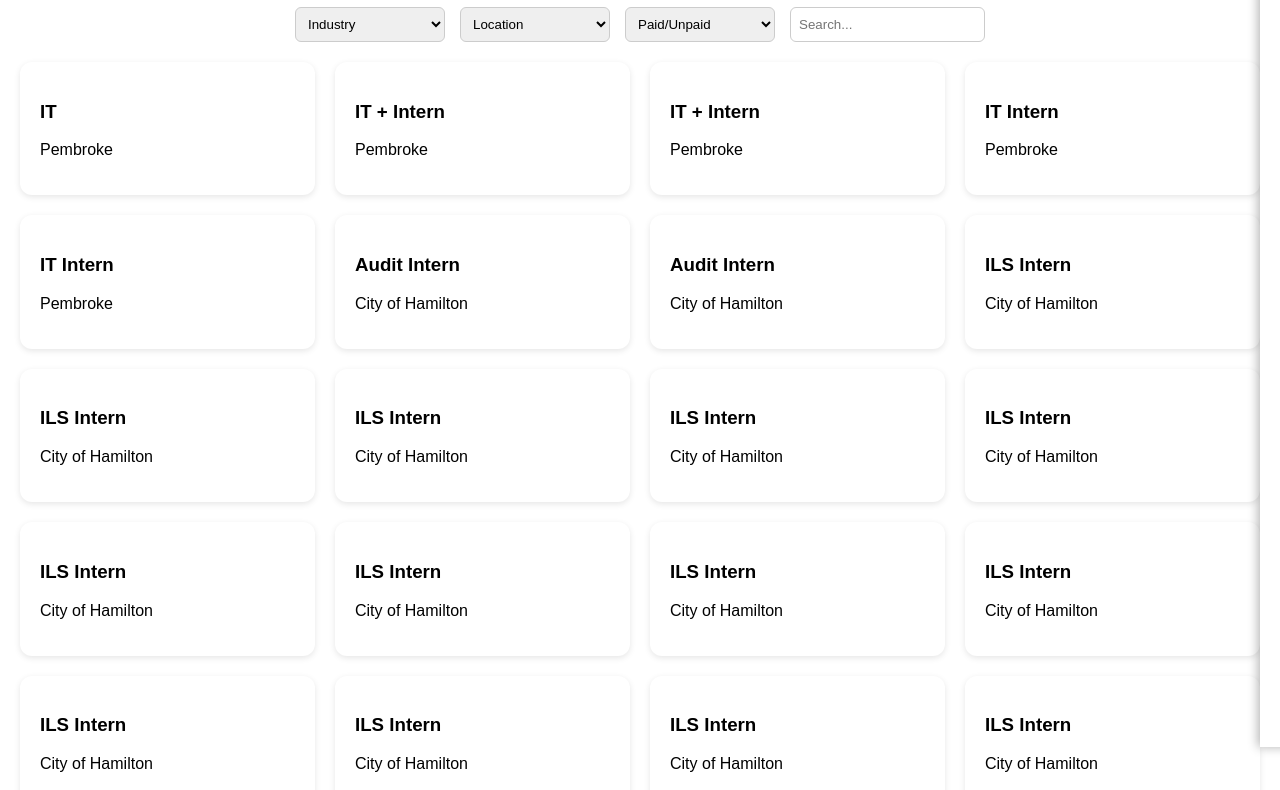
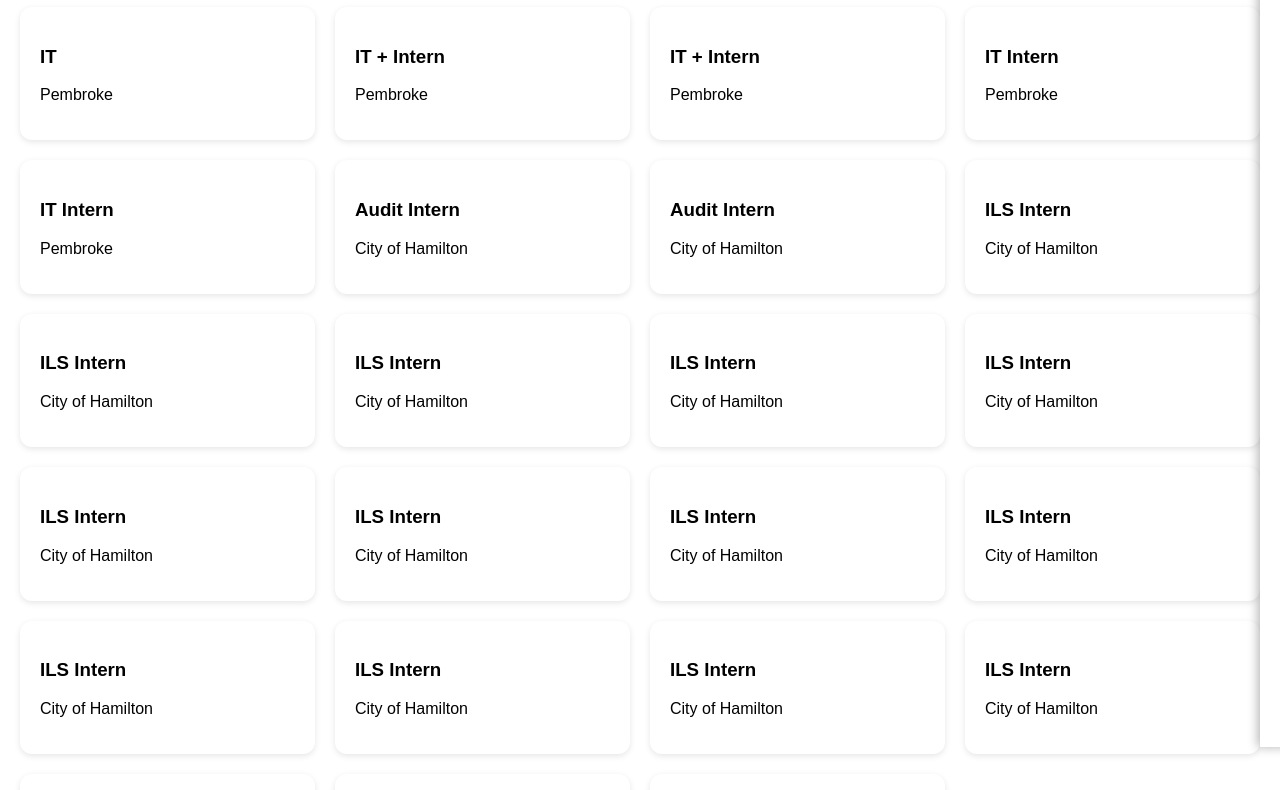
Before and after one commit to Internshipsbda/Internship-Job-Board, a plain HTML site: page index.html in a window 1280 px wide. Shown: the part 93-883 px from the top of the page. Drawn offline with Linux system fonts and the light colour scheme.

Commit message:
Update index.html

```diff
--- a/index.html
+++ b/index.html
@@ -7,28 +7,11 @@
   <style>
     body {
       font-family: Arial, sans-serif;
-      background: transparent; /* clear background for Squarespace */
+      background: transparent; /* keeps Squarespace background clear */
       margin: 0;
       padding: 20px;
     }
     h1 { text-align: center; }
-
-    /* Filters */
-    .filters {
-      display: flex;
-      flex-wrap: wrap;
-      justify-content: center;
-      gap: 15px;
-      margin-bottom: 20px;
-    }
-    select, input[type="text"] {
-      padding: 8px;
-      border-radius: 6px;
-      border: 1px solid #ccc;
-      min-width: 150px;
-    }
-
-    /* Grid + Cards */
     .grid {
       display: grid;
       grid-template-columns: repeat(auto-fit, minmax(280px, 1fr));
@@ -43,8 +26,6 @@
       transition: transform 0.2s;
     }
     .card:hover { transform: scale(1.02); }
-
-    /* Apply button */
     .apply-btn {
       display: inline-block;
       background: #ff914d;
@@ -54,9 +35,10 @@
       border-radius: 6px;
       font-weight: bold;
     }
-    .apply-btn:hover { background: #e56f26; }
-
-    /* Sidebar */
+    .apply-btn:hover {
+      background: #e56f26;
+    }
+    /* Sidebar styles */
     .sidebar {
       position: fixed;
       top: 0;
@@ -81,7 +63,6 @@
       right: 15px;
       cursor: pointer;
     }
-
     /* Overlay */
     .overlay {
       position: fixed;
@@ -89,7 +70,7 @@
       left: 0;
       width: 100%;
       height: 100%;
-      background: #D1DBE0;
+      background: #D1DBE0; /* your color */
       opacity: 0;
       pointer-events: none;
       transition: opacity 0.4s ease;
@@ -104,43 +85,6 @@
 <body>
 
   <h1>Internship Opportunities</h1>
-
-  <!-- Filter bar -->
-  <div class="filters">
-    <select id="industryFilter">
-      <option value="">Industry</option>
-      <option value="Insurance">Insurance</option>
-      <option value="Reinsurance">Reinsurance</option>
-      <option value="Consulting">Consulting</option>
-      <option value="Hospitality">Hospitality</option>
-      <option value="Tourism">Tourism</option>
-      <option value="Government">Government</option>
-      <option value="Technology">Technology</option>
-      <option value="Healthcare">Healthcare</option>
-      <option value="Education">Education</option>
-      <!-- Add all industries from your MS Form -->
-    </select>
-
-    <select id="locationFilter">
-      <option value="">Location</option>
-      <option value="City of Hamilton">City of Hamilton</option>
-      <option value="Pembroke">Pembroke</option>
-      <option value="St. George's">St. George's</option>
-      <option value="Devonshire">Devonshire</option>
-      <option value="Warwick">Warwick</option>
-      <!-- Add Bermuda parishes/locations used in MS Form -->
-    </select>
-
-    <select id="paidFilter">
-      <option value="">Paid/Unpaid</option>
-      <option value="Yes">Paid</option>
-      <option value="No">Unpaid</option>
-    </select>
-
-    <input type="text" id="searchBox" placeholder="Search...">
-  </div>
-
-  <!-- Job Grid -->
   <div class="grid" id="jobGrid"></div>
 
   <!-- Overlay -->
@@ -161,24 +105,7 @@
       const sidebarContent = document.getElementById("sidebarContent");
       const overlay = document.getElementById("overlay");
 
-      function renderJobs() {
-        const industryVal = document.getElementById("industryFilter").value;
-        const locationVal = document.getElementById("locationFilter").value;
-        const paidVal = document.getElementById("paidFilter").value;
-        const searchVal = document.getElementById("searchBox").value.toLowerCase();
-
-        jobGrid.innerHTML = "";
-
-        jobs.filter(job => {
-          return (
-            (!industryVal || job.Industry === industryVal) &&
-            (!locationVal || job.Location === locationVal) &&
-            (!paidVal || job.Paid === paidVal) &&
-            (!searchVal ||
-              (job.Title && job.Title.toLowerCase().includes(searchVal)) ||
-              (job.Company && job.Company.toLowerCase().includes(searchVal)))
-          );
-        }).forEach(job => {
+      jobs.forEach(job => {
         const card = document.createElement("div");
         card.className = "card";
         card.innerHTML = `
@@ -204,16 +131,6 @@
       });
     }
 
-      // Initial render
-      renderJobs();
-
-      // Re-render on filter change
-      document.getElementById("industryFilter").addEventListener("change", renderJobs);
-      document.getElementById("locationFilter").addEventListener("change", renderJobs);
-      document.getElementById("paidFilter").addEventListener("change", renderJobs);
-      document.getElementById("searchBox").addEventListener("input", renderJobs);
-    }
-
     function closeSidebar() {
       document.getElementById("jobSidebar").classList.remove("open");
       document.getElementById("overlay").classList.remove("show");
```
Lines whose indentation alone changed are shown as unchanged.
